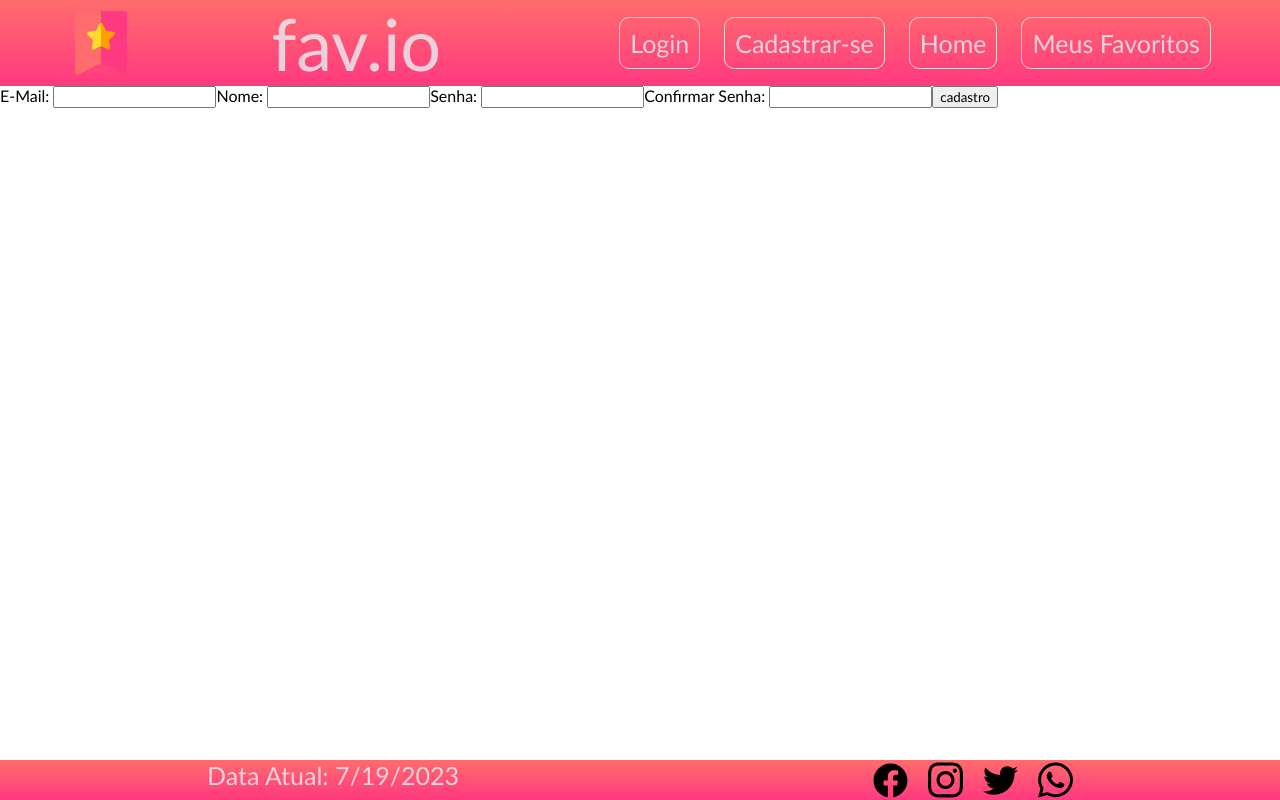
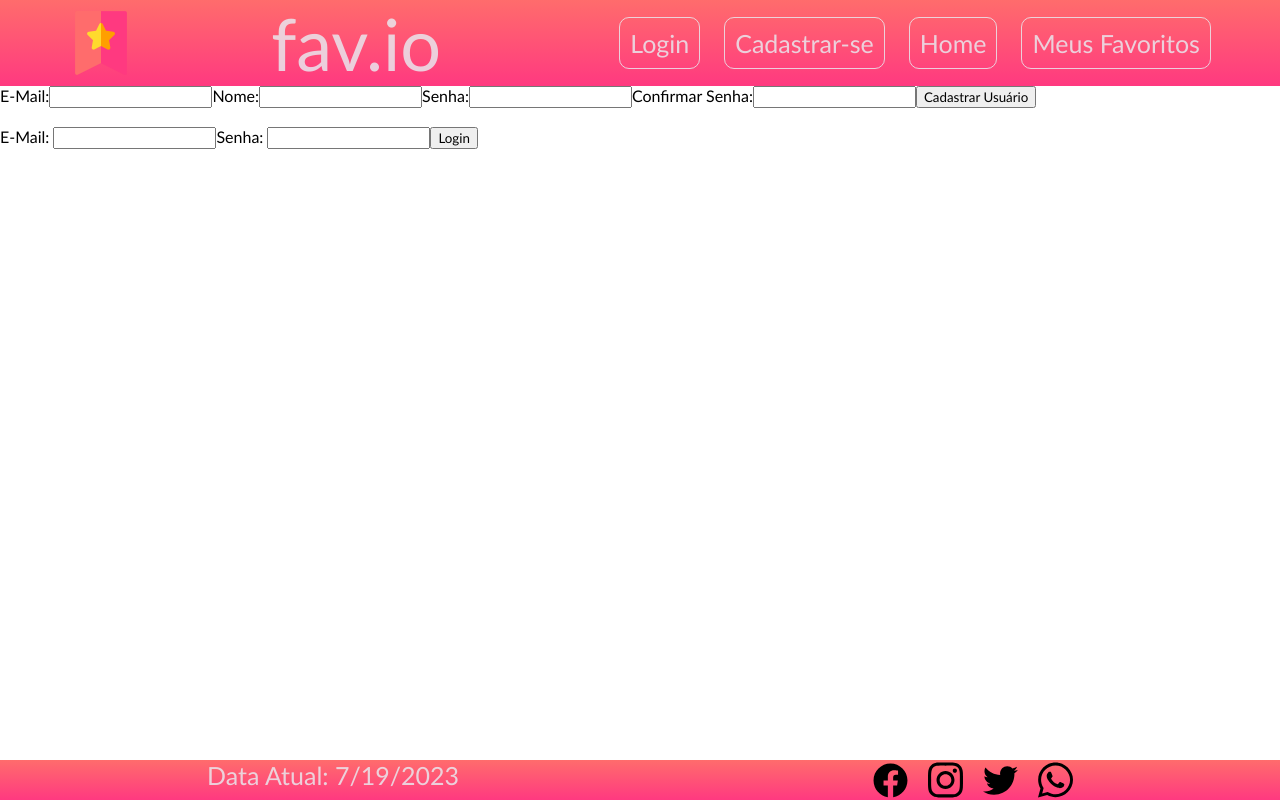
Before and after one commit to ruannnrcn/favapp, a React (Create React App) app: page / in a window 1280 px wide. Built offline with nearby package versions, Linux system fonts and the light colour scheme.

Commit message:
finalização do login e do cadastro de usuario

```diff
--- a/src/App.js
+++ b/src/App.js
@@ -18,7 +18,9 @@ function App() {
 
       <CadastroUsuario/>
 
-      {/* <LoginUsuario/> */}
+      <br></br>
+
+      <LoginUsuario/>
 
       <Rodape
         dataAtual="Data Atual: "
--- a/src/componentes/CadastroUsuario/index.jsx
+++ b/src/componentes/CadastroUsuario/index.jsx
@@ -2,53 +2,53 @@ import React, { useState } from "react";
 
 const CadastroUsuario = () => {
     const [email, setEmail] = useState("");
-    const [nome, setNome] = useState("");
-    const [senha, setSenha] = useState("");
+    const [nomeCadastro, setNome] = useState("");
+    const [senhaCadastro, setSenha] = useState("");
     const [confirmSenha, setConfirmSenha] = useState("");
 
-    function cadastrarUsuario (email, nome, senha) {
-        let usuario = {email, nome, senha};
-        console.log(usuario)
-        localStorage.setItem("usuario", JSON.stringify (usuario))
-
+    function cadastrarUsuario (email, nomeCadastro, senhaCadastro) {
+        let usuario = {email, nomeCadastro, senhaCadastro};
+        localStorage.setItem("usuario", JSON.stringify (usuario));
     }
 
-    function validacaoSenha (email, nome, senha, confirmSenha) {
-        if( senha!=confirmSenha){
-            alert("as senhas não coincidem")
+    function validacaoSenha (senhaCadastro, confirmSenha) {
+        if( senhaCadastro!=confirmSenha){
+            alert("As senhas não coincidem.")
         }
         else {
-            cadastrarUsuario(email, nome, senha)
+            cadastrarUsuario(email, nomeCadastro, senhaCadastro)
         }
     }
 
     return (
         <div>
-            <span>E-Mail: </span>
+            <form action="">
+                <label>E-Mail:</label>
                 <input type="email"
                 value={email}
                 onChange={(e)=> setEmail(e.target.value)}
                 />
 
-            <span>Nome: </span>
+                <label>Nome:</label>
                 <input type="text"
-            value={nome}
+                value={nomeCadastro}
                 onChange={(e)=> setNome(e.target.value)}
                 />
 
-            <span>Senha: </span>
+                <label>Senha:</label>
                 <input type="password"
-            value={senha}
+                value={senhaCadastro}
                 onChange={(e)=> setSenha(e.target.value)}
                 />
 
-            <span>Confirmar Senha: </span>
+                <label>Confirmar Senha:</label>
                 <input type="password"
                 value={confirmSenha}
                 onChange={(e)=> setConfirmSenha(e.target.value)}
                 />
+                <input type="button" onClick={()=>validacaoSenha(senhaCadastro, confirmSenha)} value="Cadastrar Usuário" />
+            </form>
 
-            <input type="button" onClick={()=>validacaoSenha(senha, confirmSenha)} value="cadastro" />
         </div>
     )
 }
--- a/src/componentes/LoginUsuario/index.jsx
+++ b/src/componentes/LoginUsuario/index.jsx
@@ -1,10 +1,43 @@
-import React from "react";
+import React, { useState } from "react";
+
 
 const LoginUsuario = () => {
+    const [emailLogin, setEmail] = useState("");
+    const [senhaLogin, setSenha] = useState("");
+
+
+    function validacao () {
+        let usuario = JSON.parse(localStorage.getItem('usuario'))
+        console.log(usuario)
+
+        let emailCadastrado = usuario.email
+        let senhaCadastrada = usuario.senhaCadastro
+
+        if(emailCadastrado == emailLogin && senhaCadastrada == senhaLogin) {
+            alert("Logado com Sucesso!! Aguarde que em breve você será redirecionado para a página de destino.")
+
+        } else {
+            alert("E-mail ou senha incorretos!")
+        }
+    }
 
     return (
         <div>
-            Login Usuário
+            <form>
+                <label >E-Mail: </label>
+                <input type="email"
+                value={emailLogin}
+                onChange={(e)=> setEmail(e.target.value)}
+                />
+
+                <label>Senha: </label>
+                <input type="password"
+                value={senhaLogin}
+                onChange={(e)=> setSenha(e.target.value)}
+                />
+              <input type="button" onClick={()=>validacao()} value="Login" />
+            </form>
+
         </div>
     )
 }
```
Lines whose indentation alone changed are shown as unchanged.
